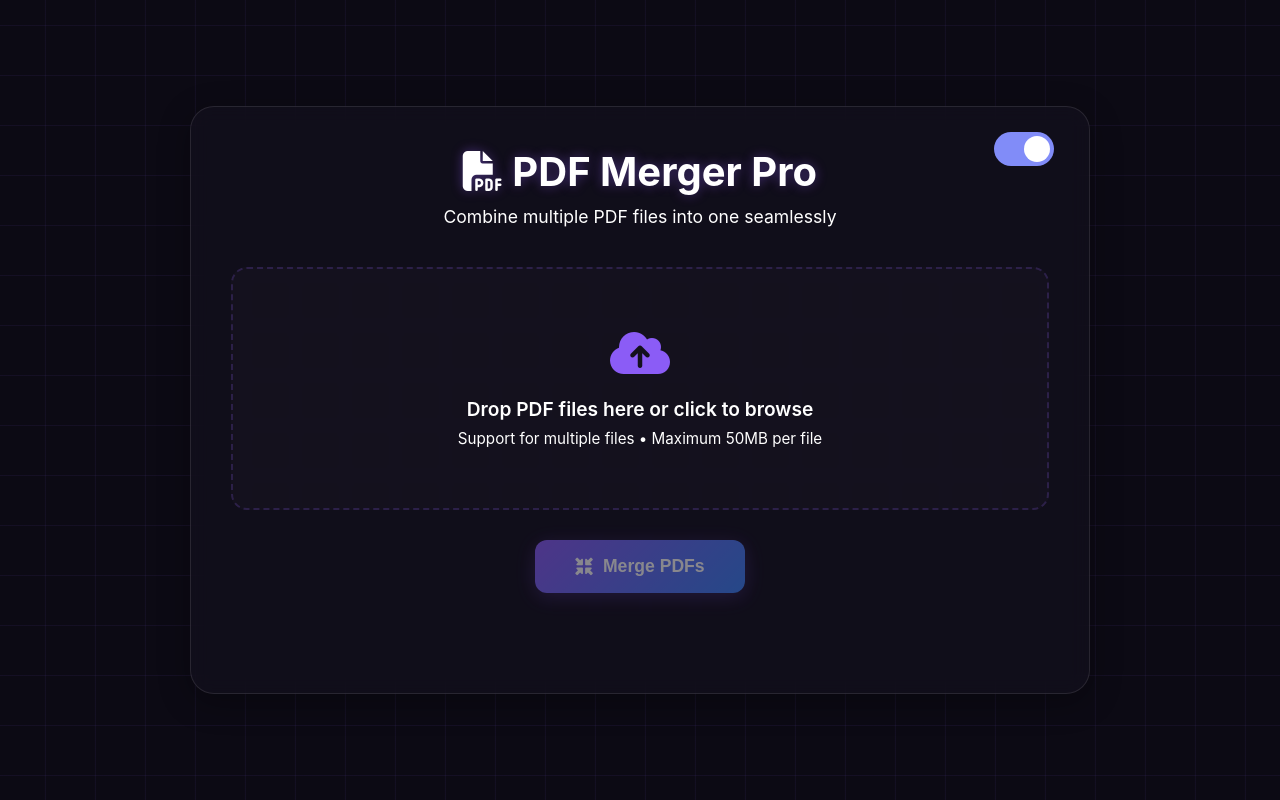
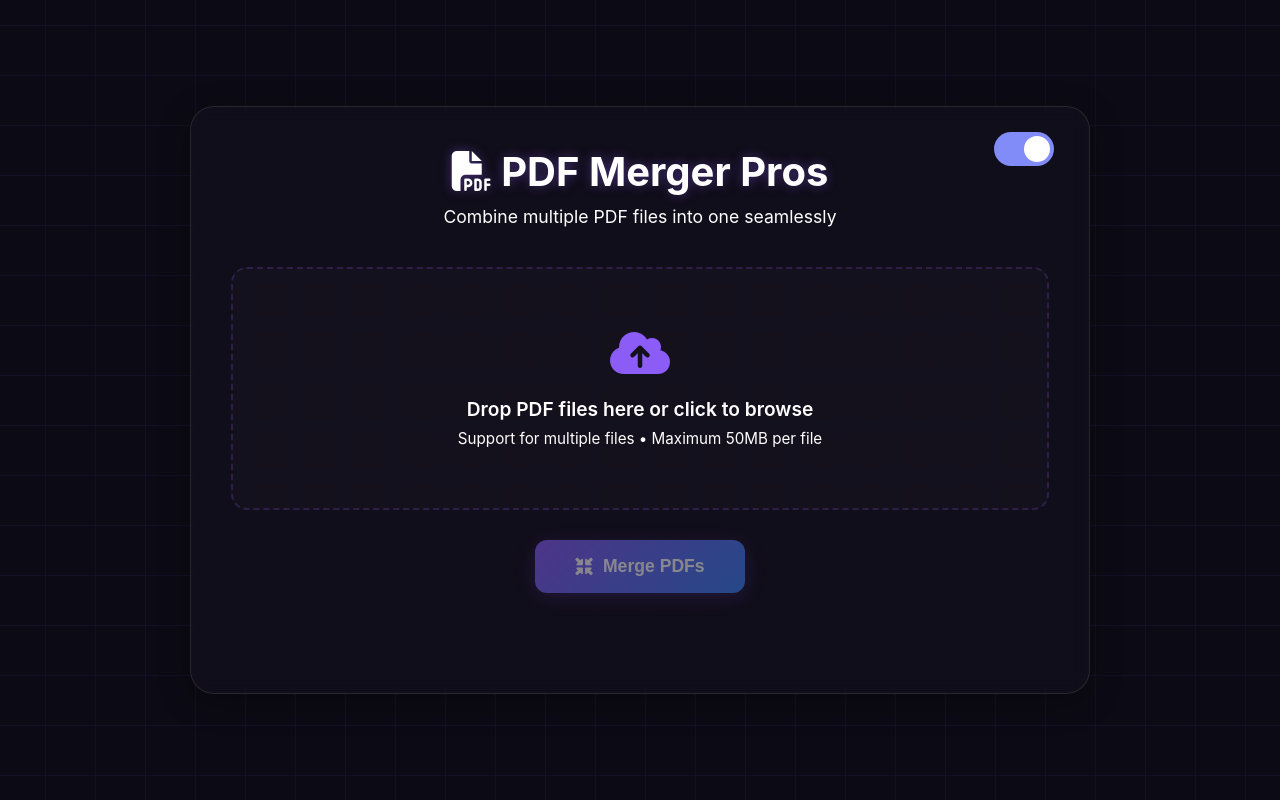
Before and after one commit to KeshavAbhishek/nodepdf, a website: page public/index.html in a window 1280 px wide. Drawn offline with nearby package versions, Linux system fonts and the light colour scheme.

Commit message:
Automated deployment on 2025-08-07 02:25:37

```diff
--- a/public/index.html
+++ b/public/index.html
@@ -16,7 +16,7 @@
 <body class="dark-mode">
     <div class="container">
         <div class="header">
-            <h1><i class="fas fa-file-pdf"></i> PDF Merger Pro</h1>
+            <h1><i class="fas fa-file-pdf"></i> PDF Merger Pros</h1>
             <p>Combine multiple PDF files into one seamlessly</p>
         </div>
 
```
Also changed, not shown: 1 other file.
